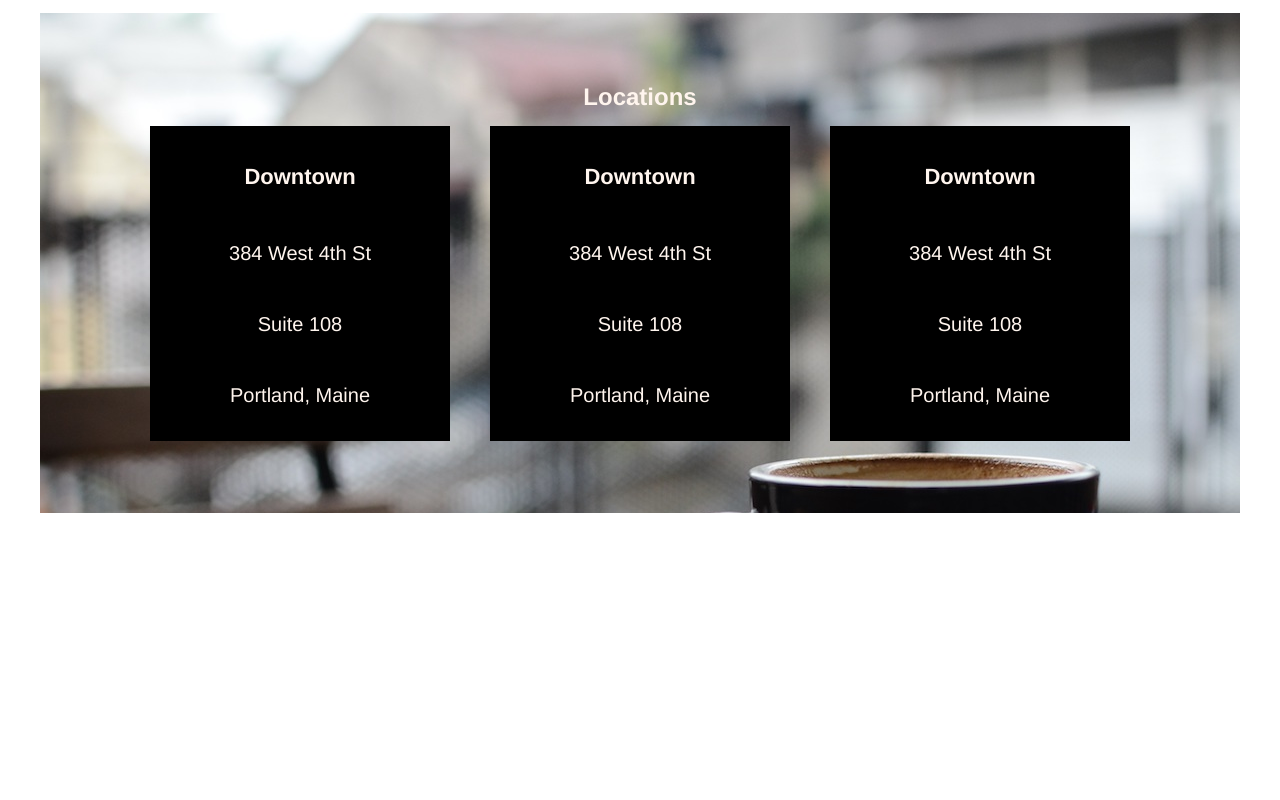
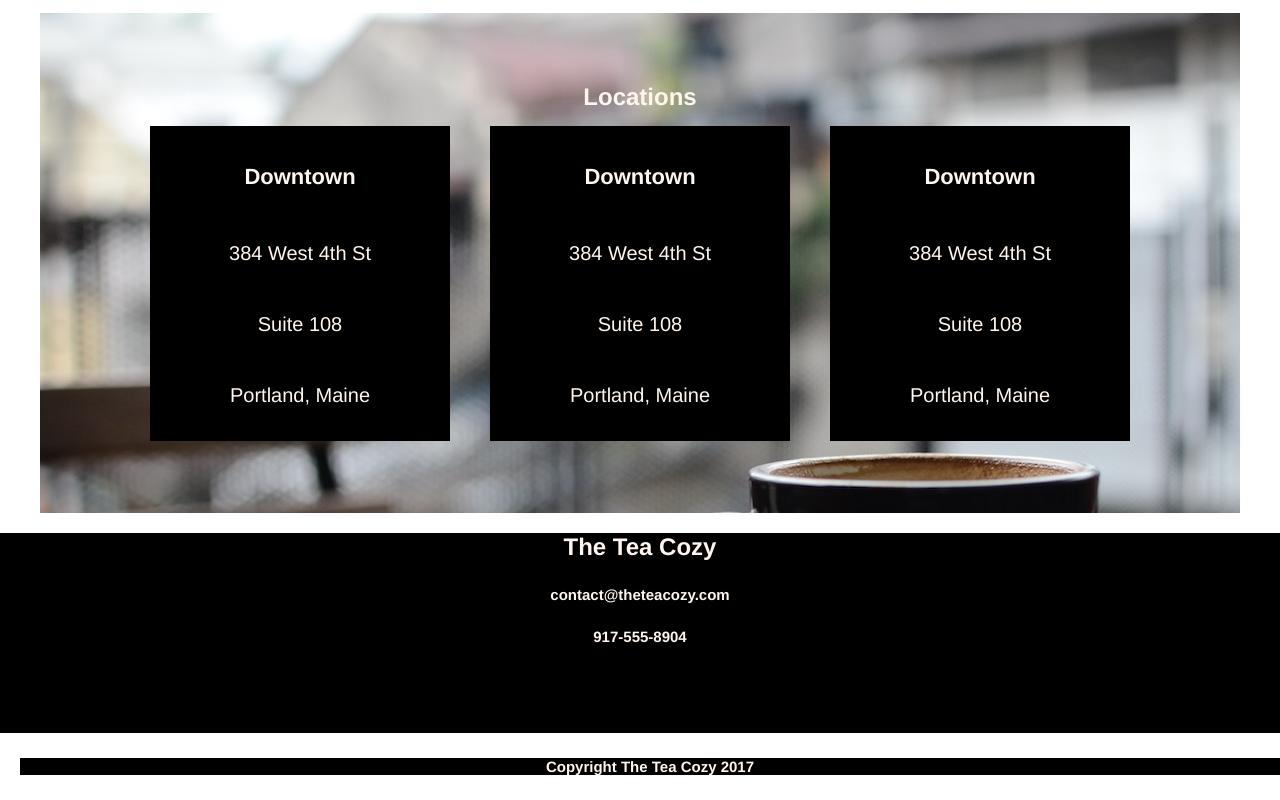
Before and after one commit to aaangelo/Tea-Cozy-webpage, a plain HTML site: page index.html in a window 1280 px wide. Shown: the part 1304-2104 px from the top of the page. Before the commit the page ends 1817 px from the top, so only its background shows below. Drawn offline with Linux system fonts and the light colour scheme.

Commit message:
Contact Info and Copyright
added HTML for those two things

```diff
--- a/index.html
+++ b/index.html
@@ -63,7 +63,17 @@
                     </div>
                 </div>
             </div>
+
+            <!--contact info-->
+            <div id="contact-box" class="contact">
+                <h2 class="contact">The Tea Cozy</h2>
+                <h5 class="contact">contact@theteacozy.com</h5>
+                <h5 class="contact">917-555-8904</h5>
+            </div>
         </main>
+        <footer>
+            <h5 id="c">Copyright The Tea Cozy 2017</h5>
+        </footer>
     </body>
 
 </html>
--- a/style.css
+++ b/style.css
@@ -126,3 +126,23 @@ p {
     text-align: center;
     padding: 14px;
 }
+
+h5 {
+    color: seashell;
+    font-size: 15px;
+    text-align: center;
+}
+
+#contact-box {
+    height: 200px;
+}
+
+.contact {
+    background-color: black;
+}
+
+#c {
+    background-color: black;
+    margin-left: 20px;
+    color: seashell;
+}
```
